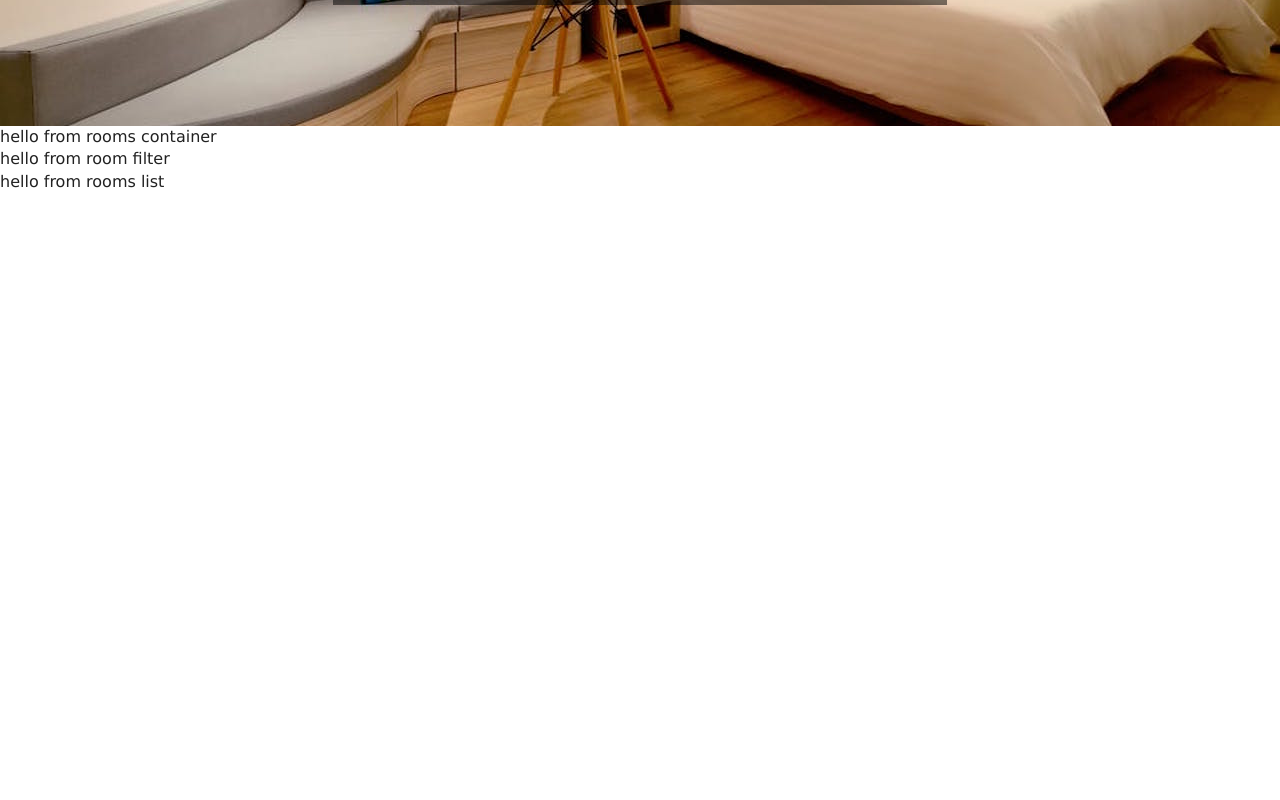
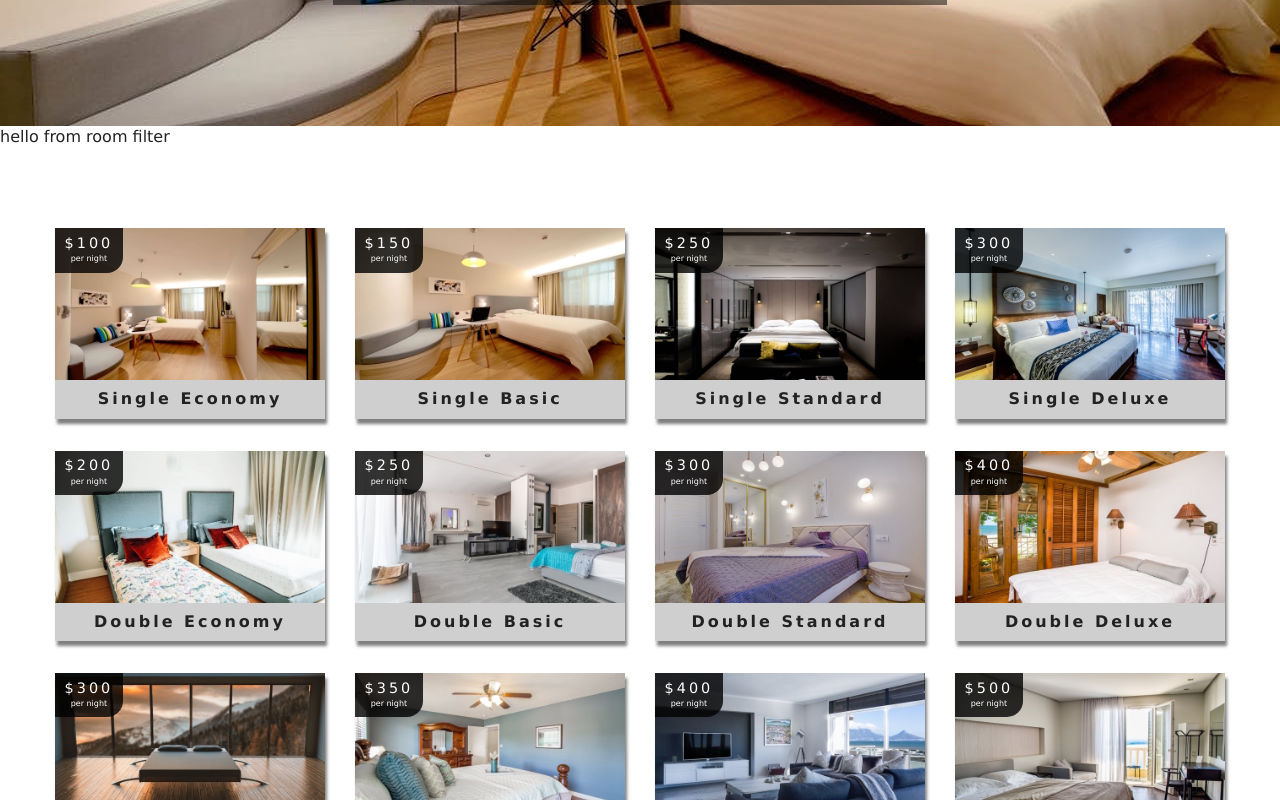
Before and after one commit to SoneThaya/resort-beach, a React (Create React App) app: page /rooms in a window 1280 px wide. Shown: the part 420-1220 px from the top of the page. Before the commit the page ends 800 px from the top, so only its background shows below. Built offline with nearby package versions, Linux system fonts and the light colour scheme.

Commit message:
created higher order function for rooms container, styled rooms list

```diff
--- a/src/components/RoomsContainer.js
+++ b/src/components/RoomsContainer.js
@@ -1,29 +1,54 @@
 import React from 'react';
 import RoomsFilter from './RoomsFilter'
 import RoomsList from './RoomsList';
-import { RoomConsumer } from '../context';
-import Loading from './Loading'
+import { withRoomConsumer } from '../context';
+import Loading from './Loading';
 
-export default function RoomsContainer() {
-  return (
-    <RoomConsumer>
-      {
-        (value) => {
-          const { loading, sortedRooms, rooms } = value;
+function RoomsContainer({ context }) {
+  const { loading, sortedRooms, rooms } = context;
+
   if (loading) {
     return <Loading />
   }
 
     return (
         <div>
-              hello from rooms container
           <RoomsFilter rooms={rooms} />
           <RoomsList rooms={sortedRooms} />
         </div>
   )
 }
-      }
-    </RoomConsumer>
 
-  )
-}
+export default withRoomConsumer(RoomsContainer)
+
+
+
+// import React from 'react';
+// import RoomsFilter from './RoomsFilter'
+// import RoomsList from './RoomsList';
+// import { RoomConsumer } from '../context';
+// import Loading from './Loading'
+
+// export default function RoomsContainer() {
+//   return (
+//     <RoomConsumer>
+//       {
+//         (value) => {
+//           const { loading, sortedRooms, rooms } = value;
+//           if (loading) {
+//             return <Loading />
+//           }
+
+//           return (
+//             <div>
+//               hello from rooms container
+//               <RoomsFilter rooms={rooms} />
+//               <RoomsList rooms={sortedRooms} />
+//             </div>
+//           )
+//         }
+//       }
+//     </RoomConsumer>
+
+//   )
+// }
--- a/src/components/RoomsList.js
+++ b/src/components/RoomsList.js
@@ -1,9 +1,22 @@
-import React from 'react'
+import React from 'react';
+import Room from './Room'
 
-export default function RoomsList() {
+export default function RoomsList({ rooms }) {
+  if (rooms.length === 0) {
+    return (
+      <div className="empty-search">
+        <h3>unfortunately no rooms matched your search parameters</h3>
+      </div>
+    )
+  }
+
   return (
-    <div>
-      hello from rooms list
-    </div>
+    <section className="roomslist">
+      <div className="roomslist-center">
+        {rooms.map(item => {
+          return <Room key={item.id} room={item} />
+        })}
+      </div>
+    </section>
   )
 }
--- a/src/context.js
+++ b/src/context.js
@@ -53,4 +53,12 @@
 
 const RoomConsumer = RoomContext.Consumer;
 
+export function withRoomConsumer(Component) {
+  return function ConsumerWrapper(props) {
+    return <RoomConsumer>
+      {value => <Component {...props} context={value} />}
+    </RoomConsumer>
+  }
+}
+
 export { RoomProvider, RoomConsumer, RoomContext}
```
Lines whose indentation alone changed are shown as unchanged.
